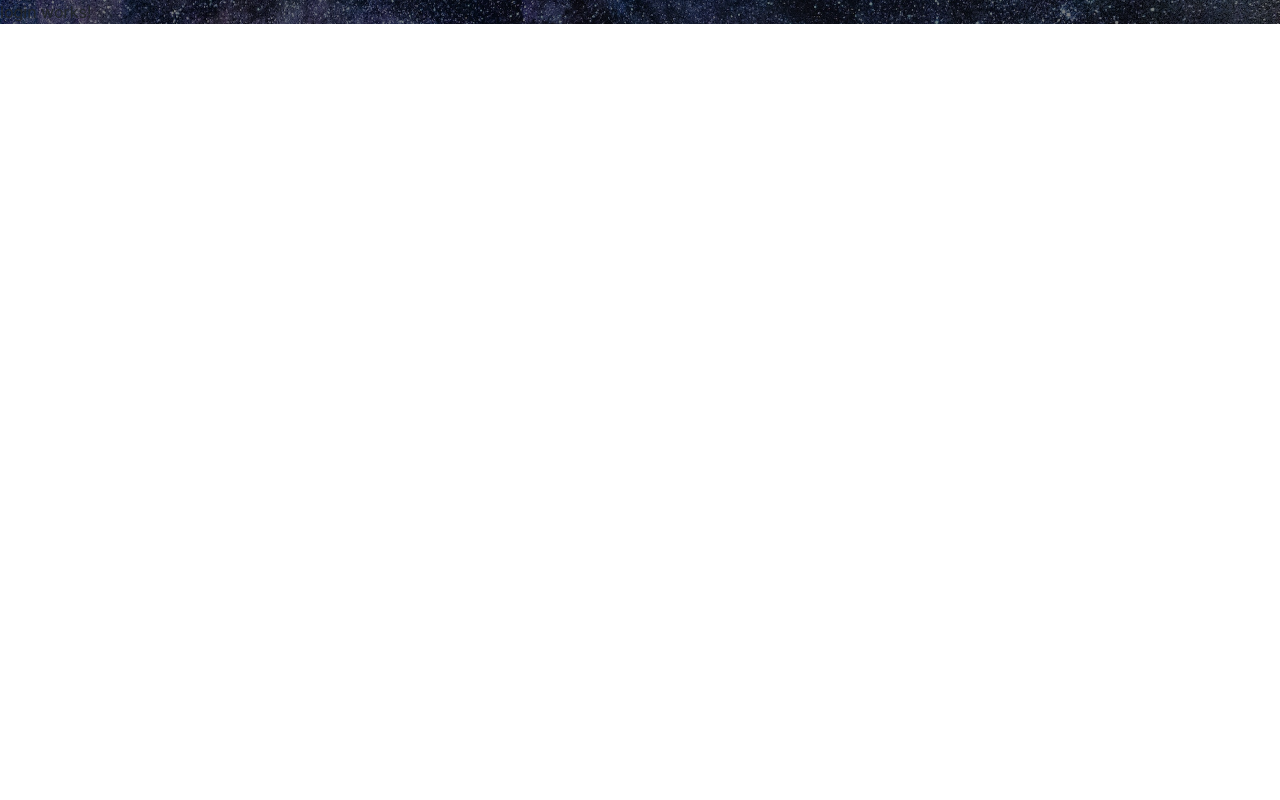
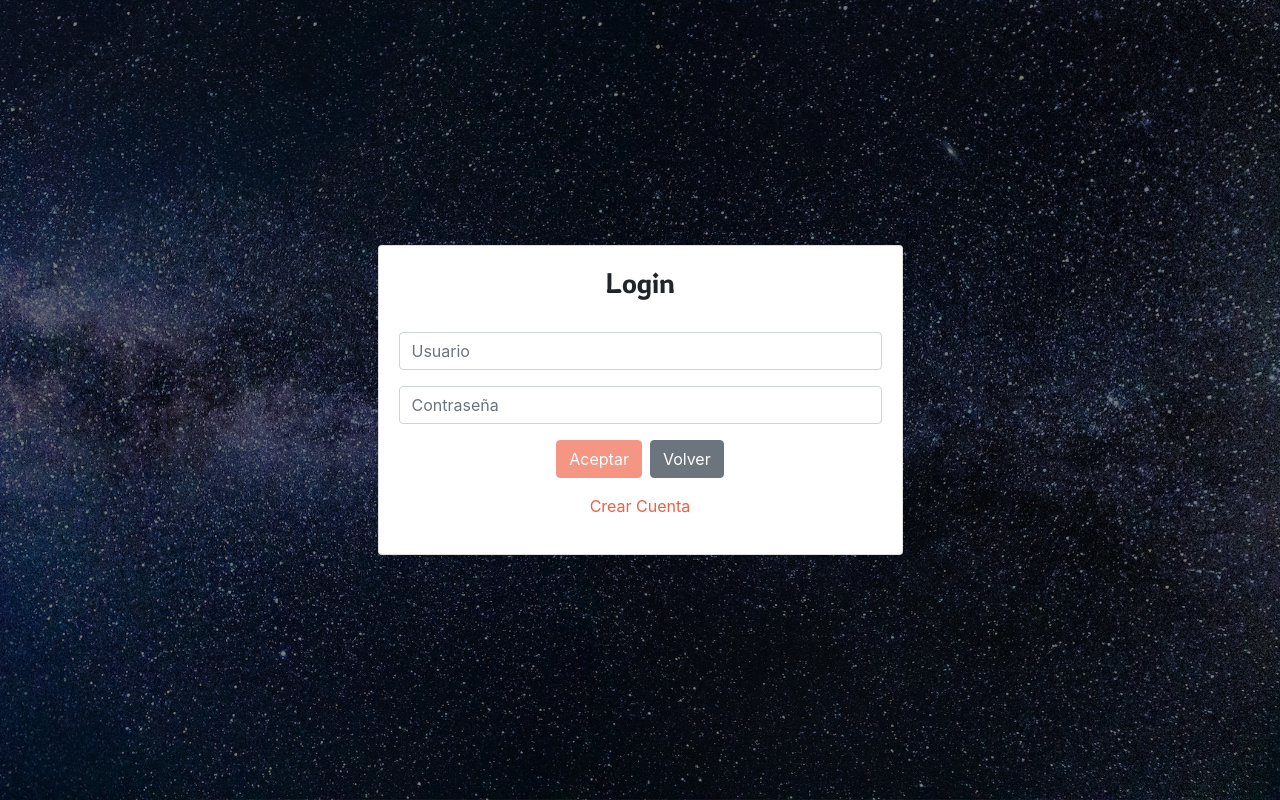
Before and after one commit to juancamilosalazarrestrepo/cursoangularnet, an Angular app: page /login in a window 1280 px wide. Built offline with nearby package versions, Linux system fonts and the light colour scheme.

Commit message:
Login con validaciones y enviando data

```diff
--- a/src/app/components/inicio/login/login.component.css
+++ b/src/app/components/inicio/login/login.component.css
@@ -0,0 +1,15 @@
+.container {
+    display: flex;
+    justify-content: center;
+    align-items: center;
+    min-height: 100vh;
+}
+
+h3 {
+    font-family: 'Rowdies', cursive;
+}
+
+.btn-login {
+    background-color: #f05f44;
+    border-color:#f05f44 ;
+}
--- a/src/app/components/inicio/login/login.component.html
+++ b/src/app/components/inicio/login/login.component.html
@@ -1 +1,40 @@
-<p>login works!</p>
+<div class="container">
+    <div class="row" style="width: 100%">
+        <div class="col-lg-6 offset-lg-3">
+            <div class="card text-center" style="padding: 20px;">
+                <h3>Login</h3>
+                <br>
+                <form [formGroup]="login" (ngSubmit)=log()>
+                    <div class="form-group" style="text-align: start;">
+                        <input type="text" class="form-control"
+                            placeholder="Usuario" formControlName="usuario">
+                        <span class="text-danger ml-2"
+                            *ngIf="login.get('usuario')?.hasError('required') &&
+                            login.get('usuario')?.touched">
+                            El Usuario es <strong>Requerido</strong></span>
+                    </div>
+                    <div class="form-group" style="text-align: start;">
+                        <input type="password" class="form-control"
+                            placeholder="Contraseña" formControlName="password">
+                        <span class="text-danger ml-2"
+                            *ngIf="login.get('password')?.hasError('required')
+                            && login.get('password')?.touched">
+                            El Contraseña es
+                            <strong>Requerido</strong></span>
+
+                    </div>
+                    <div class="form-group">
+                        <button class="btn btn-primary btn-login mr-2"
+                            type="submit" [disabled]="login.invalid">Aceptar</button>
+                        <button class="btn btn-secondary"
+                            routerLink="/bienvenidos">Volver</button>
+                    </div>
+                    <div class="form-group">
+                        <a style="color:#f05f44; cursor: pointer; "
+                            routerLink="/register">Crear Cuenta</a>
+                    </div>
+                </form>
+            </div>
+        </div>
+    </div>
+</div>
--- a/src/app/components/inicio/login/login.component.ts
+++ b/src/app/components/inicio/login/login.component.ts
@@ -1,4 +1,6 @@
 import { Component } from '@angular/core';
+import { FormBuilder, FormGroup, Validators } from '@angular/forms';
+import { Usuario } from 'src/app/models/usuario';
 
 @Component({
   selector: 'app-login',
@@ -7,4 +9,28 @@ import { Component } from '@angular/core';
 })
 export class LoginComponent {
 
+  login : FormGroup
+
+constructor(private fb:FormBuilder){
+  this.login = this.fb.group({
+    usuario:['',Validators.required],
+    password:['',Validators.required]
+  });
 }
+
+  ngOnInit(): void {
+    //Called after the constructor, initializing input properties, and the first call to ngOnChanges.
+    //Add 'implements OnInit' to the class.
+
+  }
+
+  log():void{
+    console.log(this.login)
+    const usuario:Usuario = {
+      nombreUsuario: this.login.value.usuario,
+      password:this.login.value.password
+    }
+    console.log(usuario)
+  }
+
+}
--- /dev/null
+++ b/src/app/models/usuario.ts
@@ -0,0 +1,4 @@
+export class Usuario {
+  nombreUsuario: string | undefined;
+  password: string | undefined;
+}
```
Also changed, not shown: src/app/app.module.ts (+9 -1 lines).
